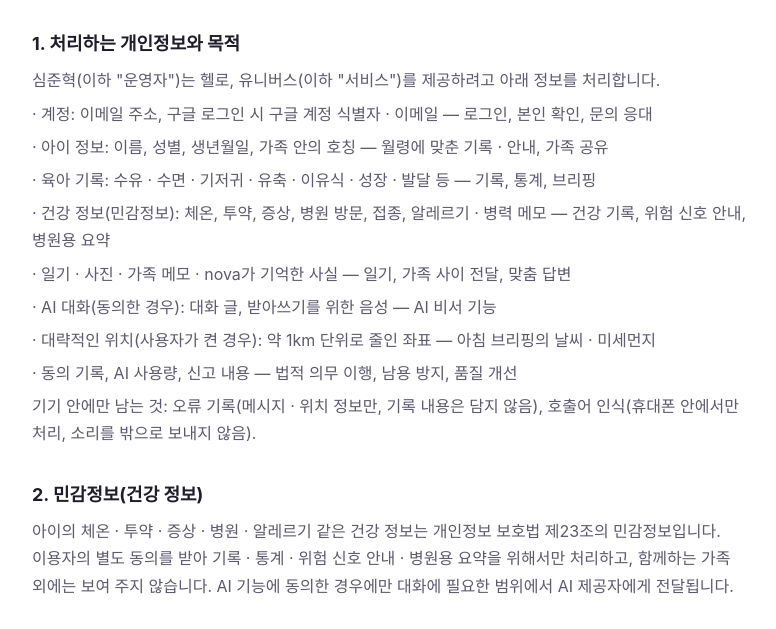
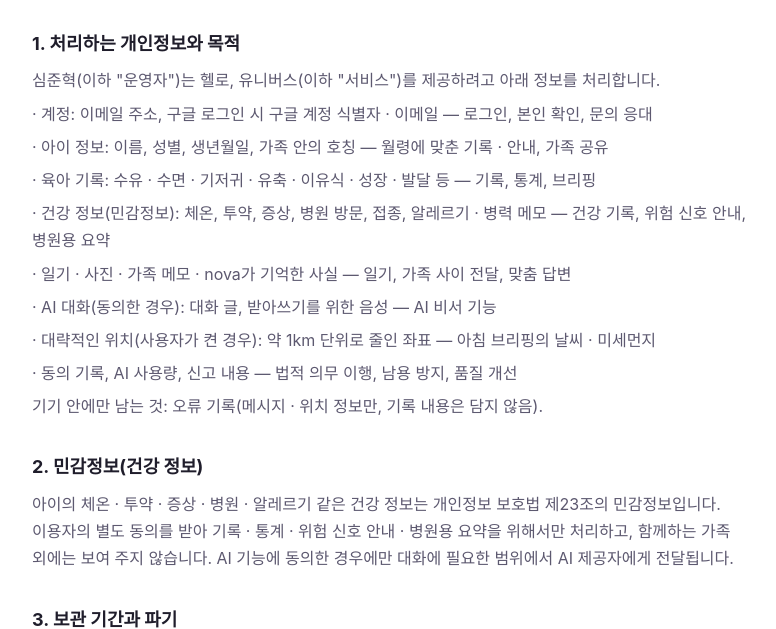
Before and after one commit to junefiv/hue-legal, a plain HTML site: page privacy.html in a window 1280 px wide. Shown: the part 157-786 px from the top of the page, without its empty margins (248-1024 px from the left). Drawn offline with Linux system fonts and the light colour scheme.

Commit message:
처리방침: 호출어 인식 문장 삭제(호출어 기능 없앰)
Co-Authored-By: Claude Opus 5.5 <noreply@anthropic.com>

```diff
--- a/privacy.html
+++ b/privacy.html
@@ -28,7 +28,7 @@
 <p>· AI 대화(동의한 경우): 대화 글, 받아쓰기를 위한 음성 — AI 비서 기능</p>
 <p>· 대략적인 위치(사용자가 켠 경우): 약 1km 단위로 줄인 좌표 — 아침 브리핑의 날씨 · 미세먼지</p>
 <p>· 동의 기록, AI 사용량, 신고 내용 — 법적 의무 이행, 남용 방지, 품질 개선</p>
-<p>기기 안에만 남는 것: 오류 기록(메시지 · 위치 정보만, 기록 내용은 담지 않음), 호출어 인식(휴대폰 안에서만 처리, 소리를 밖으로 보내지 않음).</p>
+<p>기기 안에만 남는 것: 오류 기록(메시지 · 위치 정보만, 기록 내용은 담지 않음).</p>
 <h2>2. 민감정보(건강 정보)</h2>
 <p>아이의 체온 · 투약 · 증상 · 병원 · 알레르기 같은 건강 정보는 개인정보 보호법 제23조의 민감정보입니다. 이용자의 별도 동의를 받아 기록 · 통계 · 위험 신호 안내 · 병원용 요약을 위해서만 처리하고, 함께하는 가족 외에는 보여 주지 않습니다. AI 기능에 동의한 경우에만 대화에 필요한 범위에서 AI 제공자에게 전달됩니다.</p>
 <h2>3. 보관 기간과 파기</h2>
```
